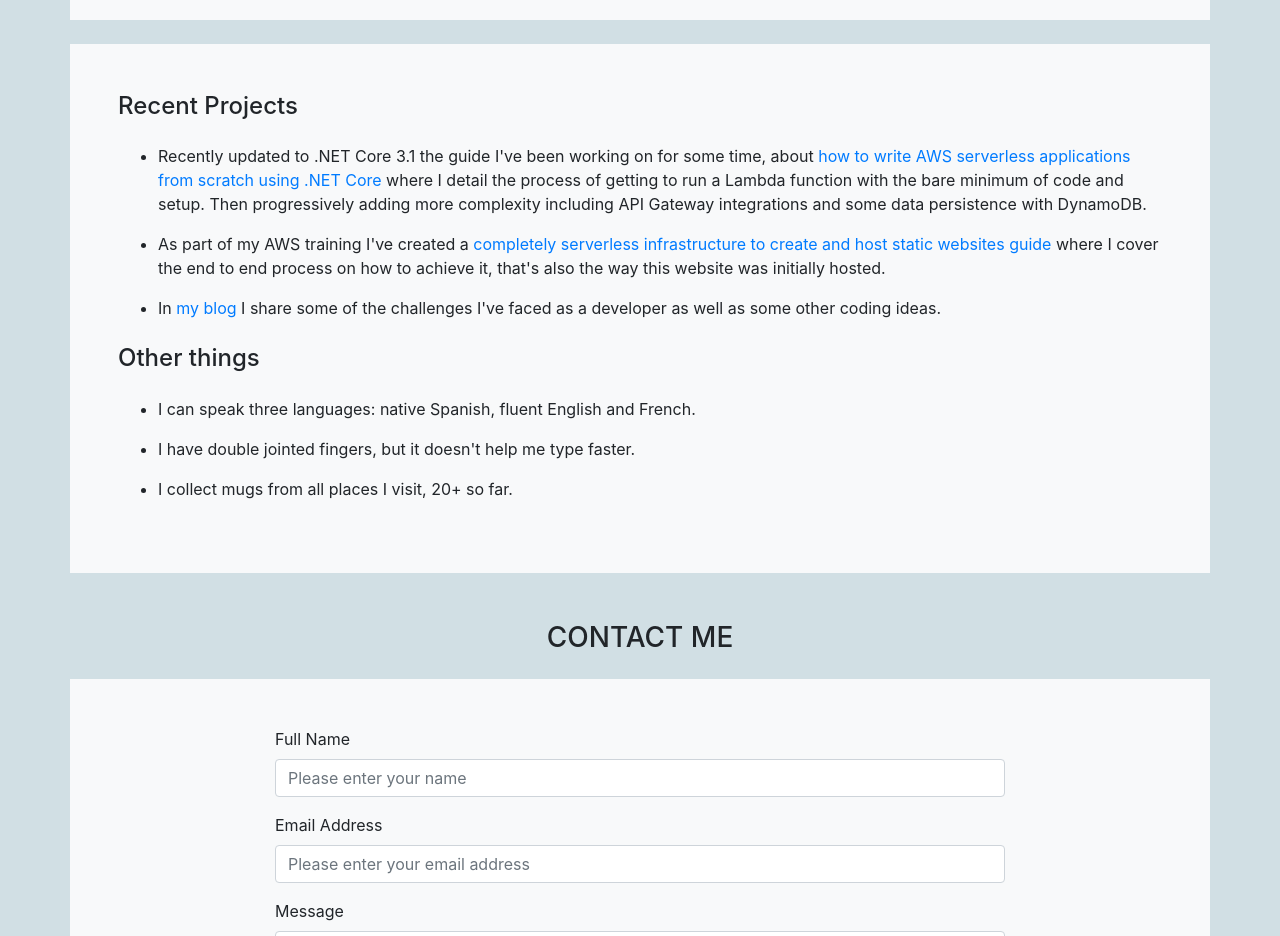
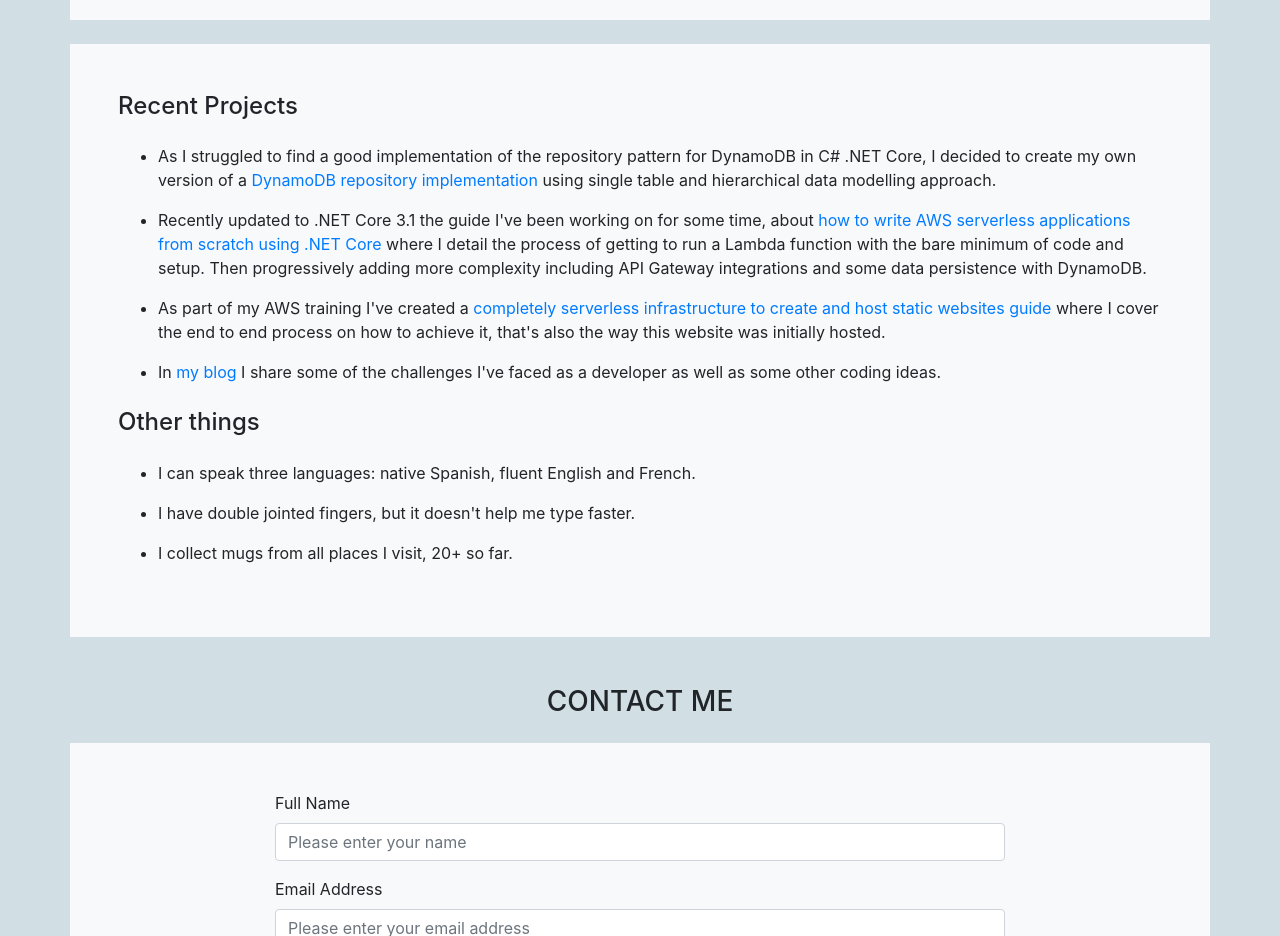
Before and after one commit to abelperezok/personal-website, a plain HTML site: page src/Website/index.html in a window 1280 px wide. Shown: the part 2040-2976 px from the top of the page. Drawn offline with nearby package versions, Linux system fonts and the light colour scheme.

Commit message:
Added dynamodb repo link

```diff
--- a/src/Website/index.html
+++ b/src/Website/index.html
@@ -174,12 +174,21 @@
                     <h3 class="h4 pb-2">Recent Projects</h3>
                     <ul class="">
                         <li class="py-2">
+                            As I struggled to find a good implementation of the repository pattern for DynamoDB in C# .NET Core,
+                            I decided to create my own version of a
+                            <a href="https://github.com/abelperezok/DynamoDB-BaseRepository" target="_blank">
+                            DynamoDB repository implementation
+                            </a>
+                            using single table and hierarchical data modelling approach.
+                        </li>
+                        <li class="py-2">
                             Recently updated to .NET Core 3.1 the guide I've been working on for some time, about
                             <a href="https://github.com/abelperezok/aws-serverless-netcore" target="_blank">
                             how to write AWS serverless applications from scratch using .NET Core</a> where I detail the process of getting to run
                             a Lambda function with the bare minimum of code and setup. Then progressively adding more complexity including
                             API Gateway integrations and some data persistence with DynamoDB.
                         </li>
+
                         <li class="py-2">
                             As part of my AWS training I've created a
                             <a href="https://abelperezmartinez.blogspot.com/2018/04/completely-serverless-static-website-on-aws.html" target="_blank">
```
